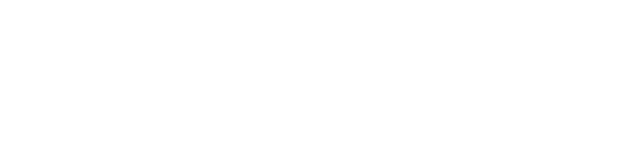
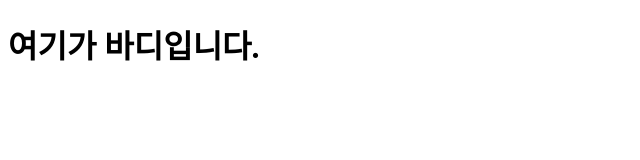
Before and after one commit to bunnycast/branch-practice, a plain HTML site: page index.html in a window 1280 px wide. Shown: the whole page, without its empty margins (0-640 px from the left). Drawn offline with Linux system fonts and the light colour scheme.

Commit message:
feat: add body ag

```diff
--- a/index.html
+++ b/index.html
@@ -4,5 +4,7 @@
 		<meta cahrset="utf-8">
 		<title>My First html Page on github</title>
 		<meta name="viewport" content="width=device-width, initial-scale=1.0">
-	<body></body>
+	<body>
+	<h1>여기가 바디입니다.</h1>
+	</body>
 </html>
```
